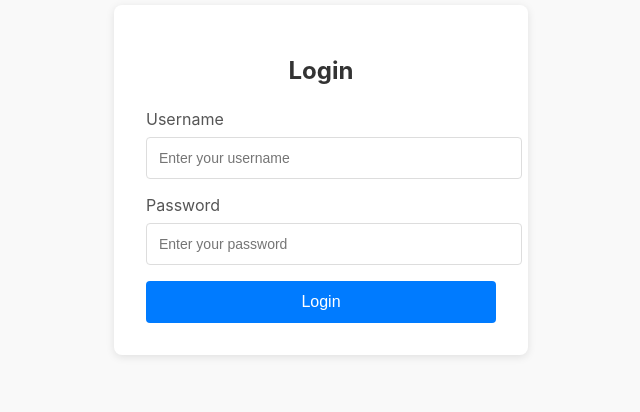
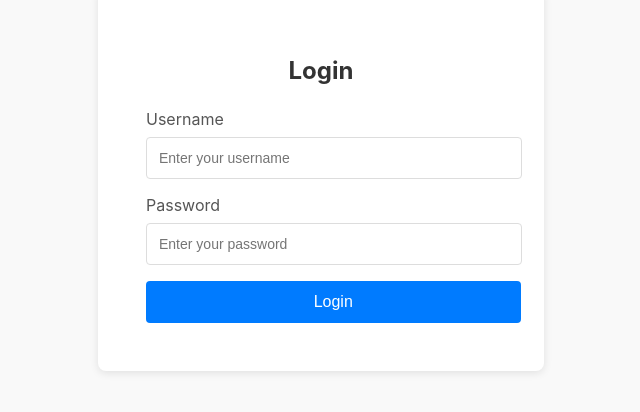
Before and after one commit to shinjini14/comments_dashboard, a React (Create React App) app in the folder client/: page / in a window 1280 px wide. Shown: the part 220-632 px from the top of the page, without its empty margins (319-959 px from the left). Built offline with nearby package versions, Linux system fonts and the light colour scheme; the HTML template or start-up script is replaced by a standard one.

Commit message:
Updated frontend

```diff
--- a/client/src/styles.css
+++ b/client/src/styles.css
@@ -8,7 +8,7 @@
 
 .login-form {
   background: white;
-  padding: 2rem;
+  padding: 3rem;
   border-radius: 8px;
   box-shadow: 0 2px 8px rgba(0, 0, 0, 0.1);
   width: 350px;
@@ -27,7 +27,7 @@
 }
 
 .input-group label {
-  display: block;
+  display: flex;
   margin-bottom: 0.5rem;
   color: #555;
 }
@@ -47,7 +47,7 @@
 
 .login-button {
   display: inline-block;
-  width: 100%;
+  width: 107%;
   padding: 0.75rem;
   border: none;
   border-radius: 4px;
```
